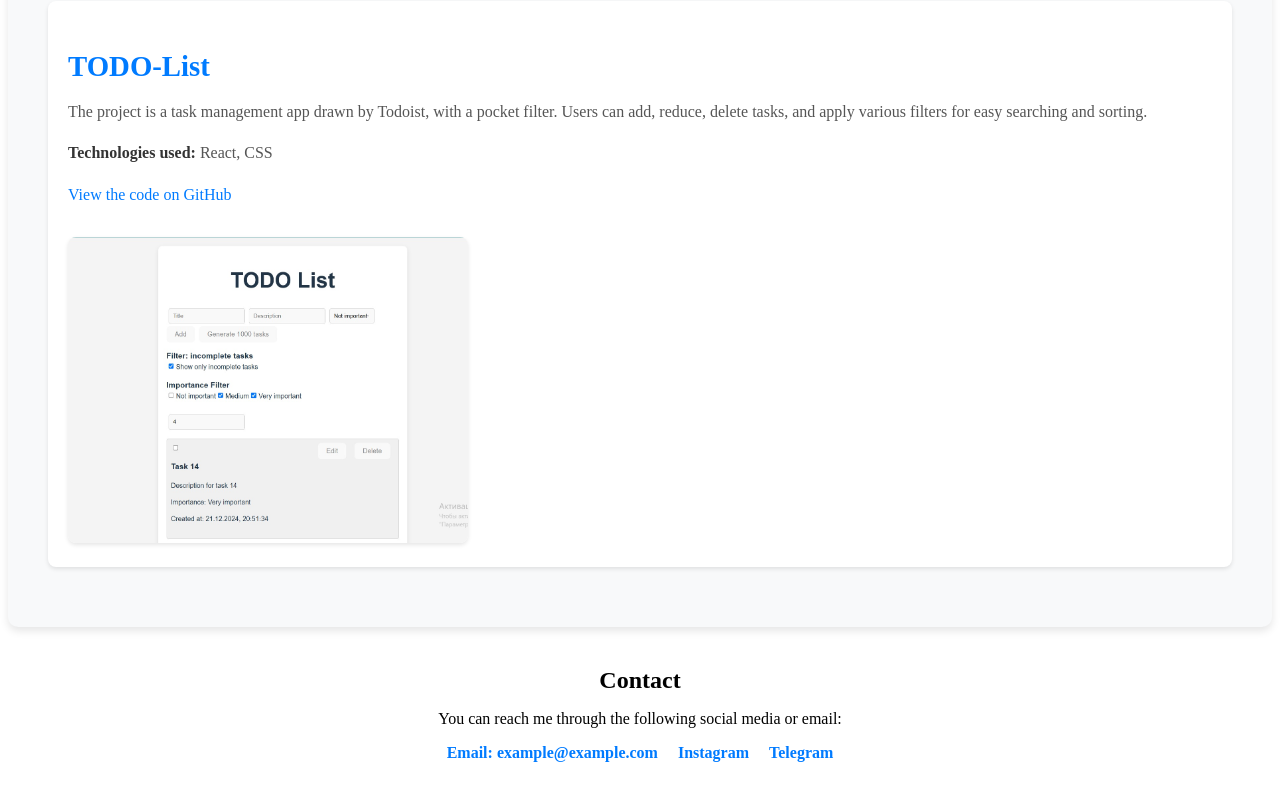
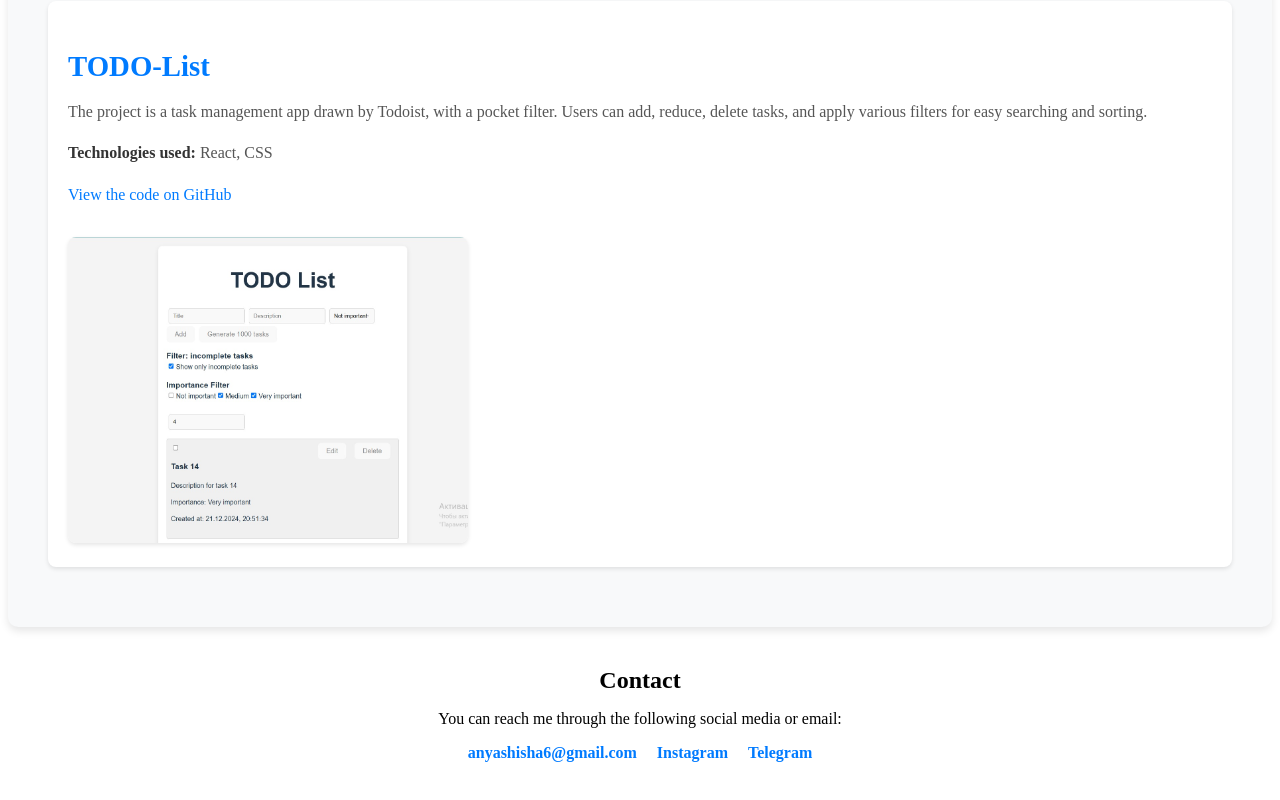
Before and after one commit to anyashishko/CV, a React (Vite) app: page / in a window 1280 px wide. Shown: the part 2292-3092 px from the top of the page. Built offline with nearby package versions, Linux system fonts and the light colour scheme.

Commit message:
Update Contact.jsx

```diff
--- a/src/pages/Contact.jsx
+++ b/src/pages/Contact.jsx
@@ -7,8 +7,8 @@ const Contact = () => {
       <h2>Contact</h2>
       <p>You can reach me through the following social media or email:</p>
       <ul className={styles.contactList}>
-        <li><a href="mailto:example@example.com" className={styles.contactItem}>Email: example@example.com</a></li>
-        <li><a href="https://www.instagram.com/username" target="_blank" rel="noopener noreferrer" className={styles.contactItem}>Instagram</a></li>
+        <li><a href="mailto:anyashisha6@gmail.com" className={styles.contactItem}>anyashisha6@gmail.com</a></li>
+        <li><a href="https://www.instagram.com/aanyaa____/" target="_blank" rel="noopener noreferrer" className={styles.contactItem}>Instagram</a></li>
         <li><a href="https://t.me/username" target="_blank" rel="noopener noreferrer" className={styles.contactItem}>Telegram</a></li>
       </ul>
     </section>
```
